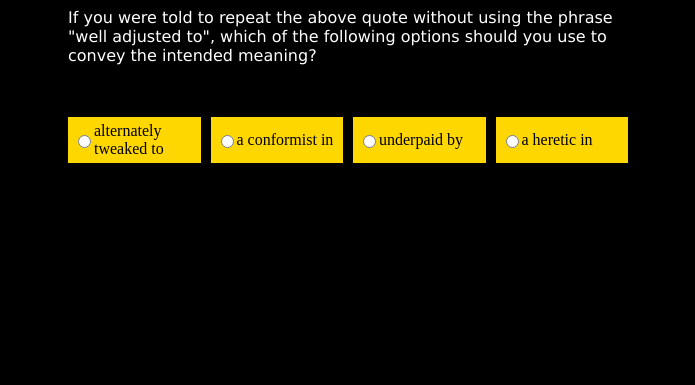
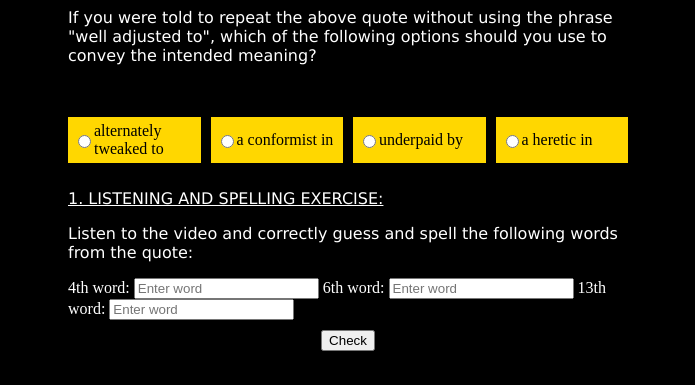
Before and after one commit to PSpeaking/lion, a plain HTML site: page krishlist22.html in a window 1280 px wide. Shown: the part 594-979 px from the top of the page, without its empty margins (292-987 px from the left). Before the commit the page ends 800 px from the top, so only its background shows below. Drawn offline with Linux system fonts and the light colour scheme.

Commit message:
Update krishlist22.html

```diff
--- a/krishlist22.html
+++ b/krishlist22.html
@@ -130,6 +130,28 @@
     </div>
   </div>
 
+ <div class="exercise-container">
+    <div class="hint">
+      <p><span class="underlined-heading">1. LISTENING AND SPELLING EXERCISE:</span></p>
+      <p>Listen to the video and correctly guess and spell the following words from the quote:</p>
+    </div>
+
+    <div class="word-inputs">
+      <label for="measure">4th word: </label>
+      <input type="text" id="measure" name="measure" placeholder="Enter word">
+
+      <label for="health">6th word: </label>
+      <input type="text" id="health" name="health" placeholder="Enter word">
+
+      <label for="profoundly">13th word: </label>
+      <input type="text" id="profoundly" name="profoundly" placeholder="Enter word">
+    </div>
+
+    <div class="feedback-container">
+      <button class="check-button" onclick="checkSpelling()">Check</button>
+      <p id="spelling-feedback"></p>
+    </div>
+  </div>
   <script>
     function checkSpelling() {
       var measureInput = document.getElementById("measure").value.trim().toLowerCase();
```
